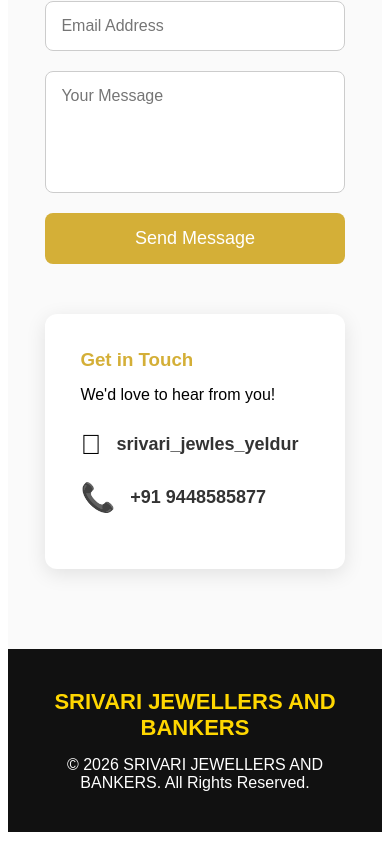
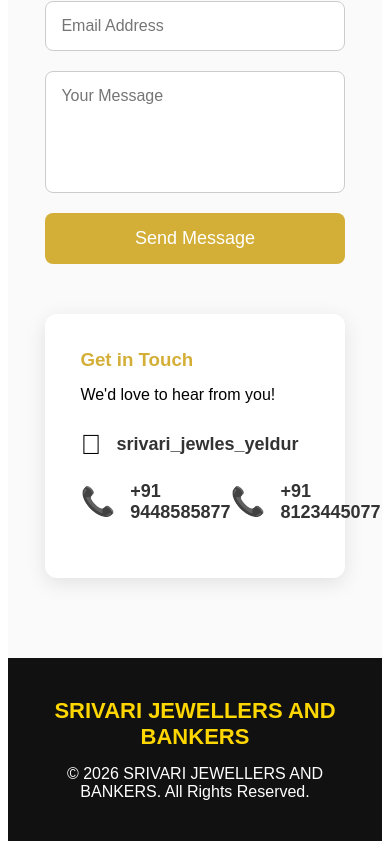
Before and after one commit to 948190/srivari-jewellers, an Angular app: page / in a window 390 px wide. Shown: the part 5937-6786 px from the top of the page. Built offline with nearby package versions, Linux system fonts and the light colour scheme.

Commit message:
phone number update

```diff
--- a/src/app/app.component.html
+++ b/src/app/app.component.html
@@ -279,6 +279,10 @@
                 <a href="tel:+919876543210">
                     +91 9448585877
                 </a>
+                <span class="icon">📞</span>
+                <a href="tel:+919876543210">
+                    +91 8123445077
+                </a>
 
             </div>
 
```
